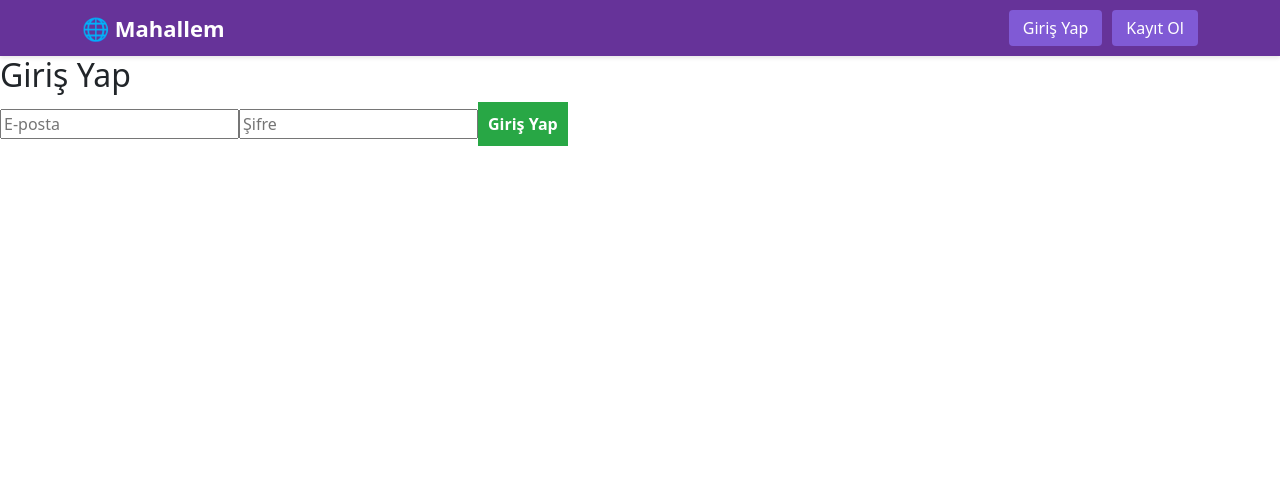
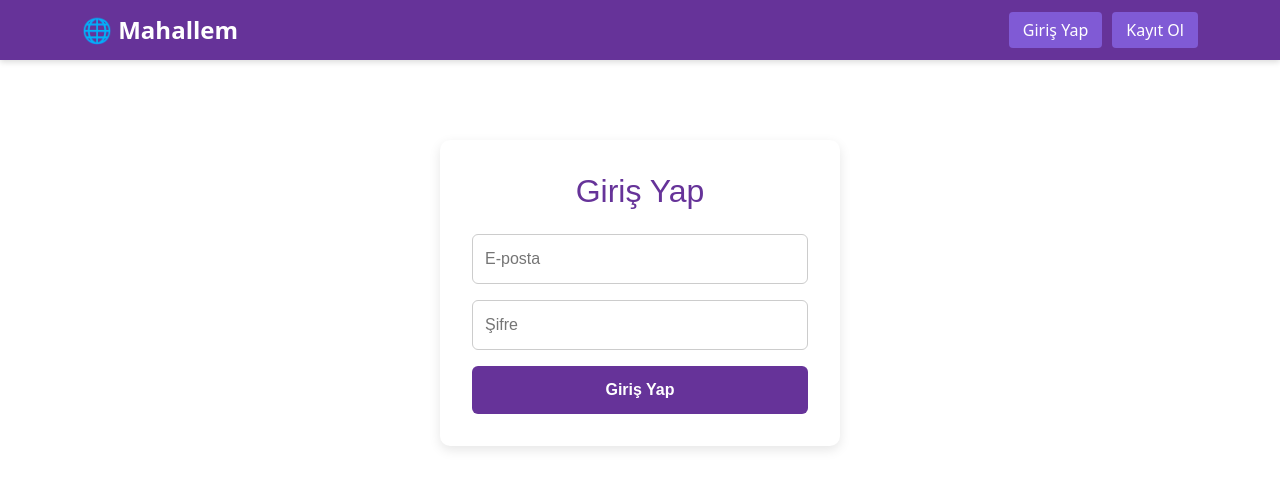
Before and after one commit to ismailhg/mahalleprojesi, a React (Create React App) app in the folder frontend/: page /login in a window 1280 px wide. Shown: the top 488 px of the page. Built offline with nearby package versions, Linux system fonts and the light colour scheme.

Commit message:
tasarım değiştirmeleri yapıldı, test için geri yollandı

```diff
--- a/frontend/src/App.css
+++ b/frontend/src/App.css
@@ -1,38 +1,50 @@
+/* App.css */
+body {
+  margin: 0;
+  font-family: "Segoe UI", Tahoma, Geneva, Verdana, sans-serif;
+  background-color: #f5f7fa;
+  color: #333;
+}
+
 .App {
   text-align: center;
 }
 
-.App-logo {
-  height: 40vmin;
-  pointer-events: none;
-}
-
-@media (prefers-reduced-motion: no-preference) {
-  .App-logo {
-    animation: App-logo-spin infinite 20s linear;
-  }
-}
-
 .App-header {
-  background-color: #282c34;
-  min-height: 100vh;
-  display: flex;
-  flex-direction: column;
-  align-items: center;
-  justify-content: center;
-  font-size: calc(10px + 2vmin);
+  background-color: #4a90e2;
   color: white;
+  padding: 40px 20px;
+  text-align: center;
 }
 
 .App-link {
-  color: #61dafb;
+  color: #0077cc;
+  text-decoration: none;
 }
 
-@keyframes App-logo-spin {
+.App-link:hover {
+  text-decoration: underline;
+}
+
+/* Responsive Container */
+.container {
+  max-width: 1200px;
+  margin: 0 auto;
+  padding: 20px;
+}
+
+/* Basit animasyonlar için hazır sınıflar */
+.fade-in {
+  animation: fadeIn 0.8s ease-in;
+}
+
+@keyframes fadeIn {
   from {
-    transform: rotate(0deg);
+    opacity: 0;
+    transform: translateY(8px);
   }
   to {
-    transform: rotate(360deg);
+    opacity: 1;
+    transform: translateY(0);
   }
 }
--- a/frontend/src/components/Header.jsx
+++ b/frontend/src/components/Header.jsx
@@ -1,27 +1,35 @@
-import React from "react";
+import React, { useState } from "react";
 import { Link, useNavigate } from "react-router-dom";
 import "./header.css";
 
 const Header = () => {
   const userId = localStorage.getItem("userId");
   const navigate = useNavigate();
+  const [menuOpen, setMenuOpen] = useState(false);
 
   const handleLogout = () => {
     localStorage.clear();
     navigate("/login");
   };
 
+  const toggleMenu = () => {
+    setMenuOpen((prev) => !prev);
+  };
+
   return (
     <header className="site-header">
       <div className="container">
         <div className="logo">🌐 Mahallem</div>
-        <nav className="nav-links">
+        <div className="menu-toggle" onClick={toggleMenu}>
+          ☰
+        </div>
+        <nav className={`nav-links ${menuOpen ? "open" : ""}`}>
           {userId ? (
             <>
-              <Link to="/MahallemPage" className="nav-button">
+              <Link to="/MahallemPage" className="nav-button" onClick={toggleMenu}>
                 Mahallem
               </Link>
-              <Link to="/profile" className="nav-button">
+              <Link to="/profile" className="nav-button" onClick={toggleMenu}>
                 Profil
               </Link>
               <button onClick={handleLogout} className="nav-button logout-btn">
@@ -30,10 +38,10 @@ const Header = () => {
             </>
           ) : (
             <>
-              <Link to="/login" className="nav-button">
+              <Link to="/login" className="nav-button" onClick={toggleMenu}>
                 Giriş Yap
               </Link>
-              <Link to="/register" className="nav-button">
+              <Link to="/register" className="nav-button" onClick={toggleMenu}>
                 Kayıt Ol
               </Link>
             </>
--- a/frontend/src/components/header.css
+++ b/frontend/src/components/header.css
@@ -1,22 +1,30 @@
 .site-header {
   background-color: #663399;
-  padding: 10px 20px;
+  padding: 12px 24px;
   color: white;
-  box-shadow: 0 2px 4px rgba(0, 0, 0, 0.1);
   position: sticky;
   top: 0;
-  z-index: 100;
+  z-index: 1000;
+  box-shadow: 0 2px 6px rgba(0, 0, 0, 0.15);
 }
 
 .container {
   display: flex;
   justify-content: space-between;
   align-items: center;
+  flex-wrap: wrap;
 }
 
 .logo {
   font-weight: bold;
-  font-size: 22px;
+  font-size: 24px;
+  flex: 1;
+}
+
+.menu-toggle {
+  display: none;
+  font-size: 28px;
+  cursor: pointer;
 }
 
 .nav-links {
@@ -32,8 +40,33 @@
   text-decoration: none;
   font-weight: 500;
   transition: background 0.2s ease;
+  border: none;
+  cursor: pointer;
 }
 
 .nav-button:hover {
   background-color: #9f7aea;
 }
+
+/* Mobil görünüm */
+@media (max-width: 768px) {
+  .menu-toggle {
+    display: block;
+  }
+
+  .nav-links {
+    display: none;
+    flex-direction: column;
+    width: 100%;
+    margin-top: 10px;
+  }
+
+  .nav-links.open {
+    display: flex;
+  }
+
+  .nav-button {
+    width: 100%;
+    text-align: left;
+  }
+}
--- a/frontend/src/pages/Login.jsx
+++ b/frontend/src/pages/Login.jsx
@@ -1,3 +1,4 @@
+import "./login.css";
 import React, { useState } from "react";
 import { useNavigate } from "react-router-dom";
 
--- a/frontend/src/pages/Profile.jsx
+++ b/frontend/src/pages/Profile.jsx
@@ -1,3 +1,4 @@
+import "./profile.css";
 import React, { useState, useEffect } from "react";
 import { useNavigate } from "react-router-dom";
 
--- a/frontend/src/pages/Register.jsx
+++ b/frontend/src/pages/Register.jsx
@@ -1,3 +1,4 @@
+import "./login.css"; // login ve register için ortak CSS
 import React, { useState, useEffect } from "react";
 import { useNavigate } from "react-router-dom";
 
--- a/frontend/src/pages/home.css
+++ b/frontend/src/pages/home.css
@@ -1,31 +1,34 @@
-/* ✅ home.css */
-
 .home-container {
   display: flex;
+  flex-direction: row;
   font-family: Arial, sans-serif;
   padding: 20px;
+  gap: 20px;
+  flex-wrap: wrap;
 }
 
 .sidebar {
-  width: 200px;
-  border-right: 1px solid #ddd;
-  padding-right: 15px;
+  width: 220px;
+  min-width: 180px;
+  border-right: 2px solid #eee;
 }
 
 .category-list {
   list-style: none;
   padding: 0;
+  margin: 0;
 }
 
 .category-list li {
-  padding: 8px 10px;
+  padding: 10px 14px;
   cursor: pointer;
-  border-radius: 4px;
+  border-radius: 6px;
+  margin-bottom: 8px;
   transition: background 0.2s ease;
 }
 
 .category-list li:hover {
-  background-color: #f0f0f0;
+  background-color: #f5f5f5;
 }
 
 .category-list li.active {
@@ -36,35 +39,43 @@
 
 .content-area {
   flex: 1;
-  padding-left: 20px;
+  min-width: 300px;
 }
 
 .yorum-form {
   display: flex;
   flex-direction: column;
-  gap: 10px;
+  gap: 12px;
+  background-color: #fafafa;
+  padding: 20px;
+  border-radius: 8px;
   margin-bottom: 30px;
+  box-shadow: 0 2px 6px rgba(0,0,0,0.05);
 }
 
 textarea {
   resize: vertical;
-  height: 80px;
-  padding: 8px;
+  min-height: 80px;
+  padding: 10px;
+  border-radius: 4px;
+  border: 1px solid #ccc;
 }
 
 select,
 textarea {
   font-size: 16px;
-  padding: 6px;
+  padding: 8px;
 }
 
 button {
   background-color: #28a745;
   color: white;
-  padding: 10px;
+  padding: 10px 12px;
   border: none;
   cursor: pointer;
   font-weight: bold;
+  border-radius: 4px;
+  transition: background 0.3s ease;
 }
 
 button:hover {
@@ -74,18 +85,52 @@ button:hover {
 .entry-list {
   display: flex;
   flex-direction: column;
-  gap: 15px;
+  gap: 16px;
 }
 
 .entry-card {
-  border: 1px solid #ccc;
-  padding: 12px;
-  border-radius: 6px;
-  background-color: #f9f9f9;
+  border: 1px solid #ddd;
+  padding: 16px;
+  border-radius: 8px;
+  background-color: white;
+  box-shadow: 0 1px 3px rgba(0,0,0,0.05);
 }
 
 .entry-meta {
-  margin-top: 8px;
+  margin-top: 10px;
   font-size: 14px;
-  color: #555;
+  color: #666;
+  font-style: italic;
 }
+
+/* 📱 Mobil uyum */
+@media (max-width: 768px) {
+  .home-container {
+    flex-direction: column;
+  }
+
+  .sidebar {
+    width: 100%;
+    border-right: none;
+    border-bottom: 2px solid #eee;
+    margin-bottom: 20px;
+  }
+
+  .category-list {
+    display: flex;
+    flex-wrap: wrap;
+    gap: 8px;
+  }
+
+  .category-list li {
+    flex: 1 1 auto;
+    text-align: center;
+  }
+
+    /* MahallemPage özelleştirmesi */
+  .content-area h3::after {
+    content: " 🏘️";
+    font-size: 18px;
+  }
+
+}
--- /dev/null
+++ b/frontend/src/pages/login.css
@@ -0,0 +1,50 @@
+.auth-container {
+  max-width: 400px;
+  margin: 80px auto;
+  background-color: #fff;
+  padding: 32px;
+  border-radius: 10px;
+  box-shadow: 0 4px 12px rgba(0, 0, 0, 0.1);
+  font-family: Arial, sans-serif;
+}
+
+.auth-container h2 {
+  text-align: center;
+  margin-bottom: 24px;
+  color: #663399;
+}
+
+.auth-container form {
+  display: flex;
+  flex-direction: column;
+  gap: 16px;
+}
+
+.auth-container input {
+  padding: 12px;
+  font-size: 16px;
+  border: 1px solid #ccc;
+  border-radius: 6px;
+  outline: none;
+  transition: border-color 0.2s ease;
+}
+
+.auth-container input:focus {
+  border-color: #663399;
+}
+
+.auth-container button {
+  padding: 12px;
+  background-color: #663399;
+  color: white;
+  font-size: 16px;
+  font-weight: bold;
+  border: none;
+  border-radius: 6px;
+  cursor: pointer;
+  transition: background 0.2s ease;
+}
+
+.auth-container button:hover {
+  background-color: #7e56c2;
+}
--- /dev/null
+++ b/frontend/src/pages/profile.css
@@ -0,0 +1,52 @@
+.profile-container {
+  max-width: 500px;
+  margin: 60px auto;
+  background-color: #fff;
+  padding: 32px;
+  border-radius: 10px;
+  box-shadow: 0 4px 12px rgba(0, 0, 0, 0.1);
+  font-family: "Segoe UI", sans-serif;
+}
+
+.profile-container h2 {
+  text-align: center;
+  margin-bottom: 24px;
+  color: #663399;
+}
+
+.profile-container form {
+  display: flex;
+  flex-direction: column;
+  gap: 14px;
+}
+
+.profile-container input,
+.profile-container select {
+  padding: 12px;
+  font-size: 16px;
+  border: 1px solid #ccc;
+  border-radius: 6px;
+  outline: none;
+  transition: border-color 0.2s ease;
+}
+
+.profile-container input:focus,
+.profile-container select:focus {
+  border-color: #663399;
+}
+
+.profile-container button {
+  padding: 12px;
+  background-color: #663399;
+  color: white;
+  font-size: 16px;
+  font-weight: bold;
+  border: none;
+  border-radius: 6px;
+  cursor: pointer;
+  transition: background 0.3s ease;
+}
+
+.profile-container button:hover {
+  background-color: #7a52c1;
+}
```
